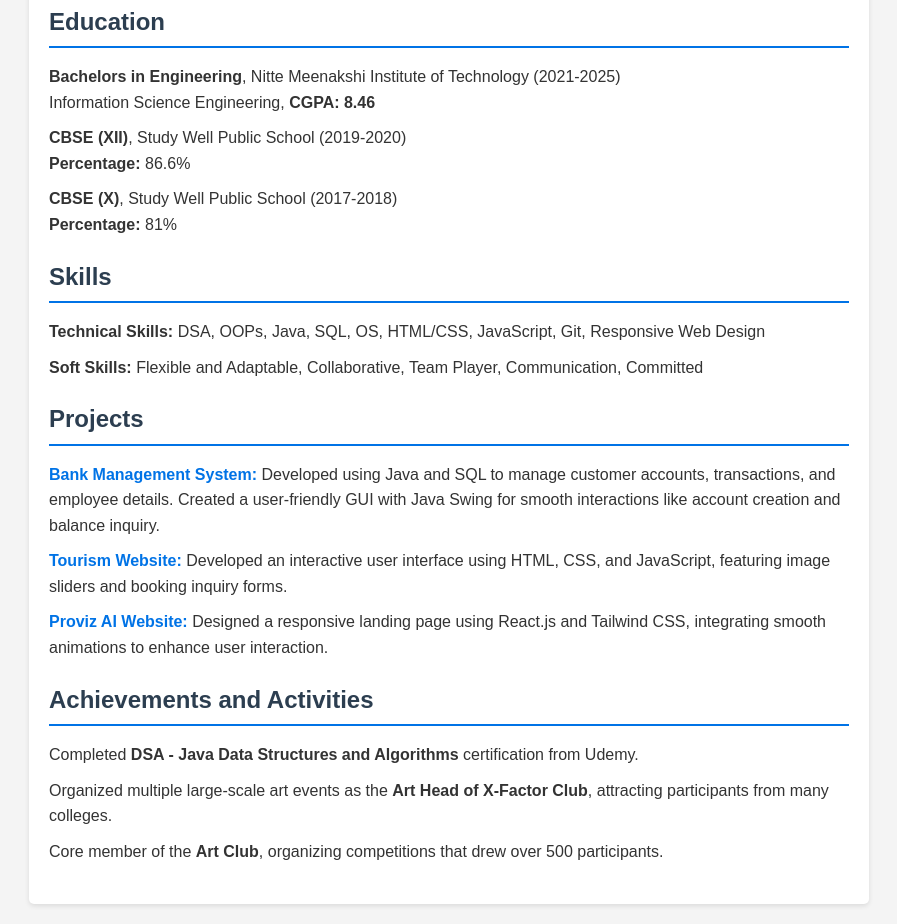
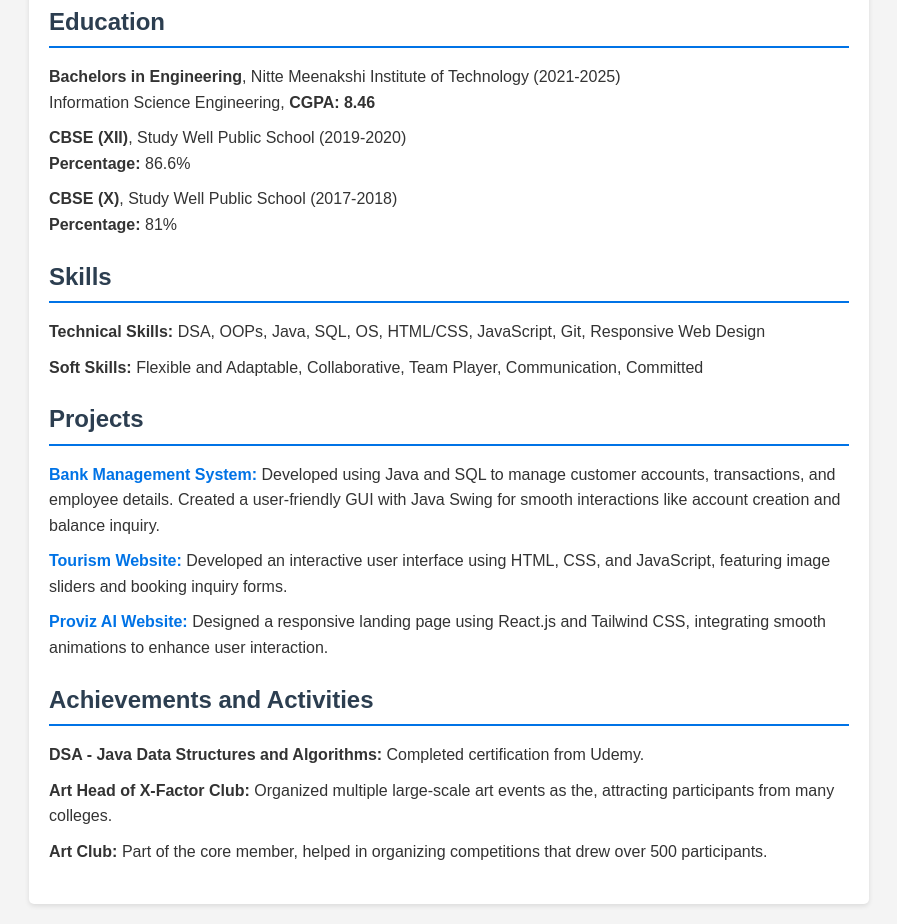
Before and after one commit to shiveejaiswal/Resume, a plain HTML site: page Resume/index.html in a window 1280 px wide. Shown: the part 381-1305 px from the top of the page, without its empty margins (191-1088 px from the left). Drawn offline with Linux system fonts and the light colour scheme.

```diff
--- a/Resume/index.html
+++ b/Resume/index.html
@@ -70,9 +70,9 @@
         <section>
             <h2>Achievements and Activities</h2>
             <ul>
-                <li>Completed <strong>DSA - Java Data Structures and Algorithms</strong> certification from Udemy.</li>
-                <li>Organized multiple large-scale art events as the <strong>Art Head of X-Factor Club</strong>, attracting participants from many colleges.</li>
-                <li>Core member of the <strong>Art Club</strong>, organizing competitions that drew over 500 participants.</li>
+                <li><strong>DSA - Java Data Structures and Algorithms: </strong> Completed certification from Udemy.</li>
+                <li><strong>Art Head of X-Factor Club: </strong> Organized multiple large-scale art events as the, attracting participants from many colleges.</li>
+                <li><strong>Art Club: </strong> Part of the core member, helped in organizing competitions that drew over 500 participants.</li>
             </ul>
         </section>
     </div>
```
Also changed, not shown: 1 other file.
